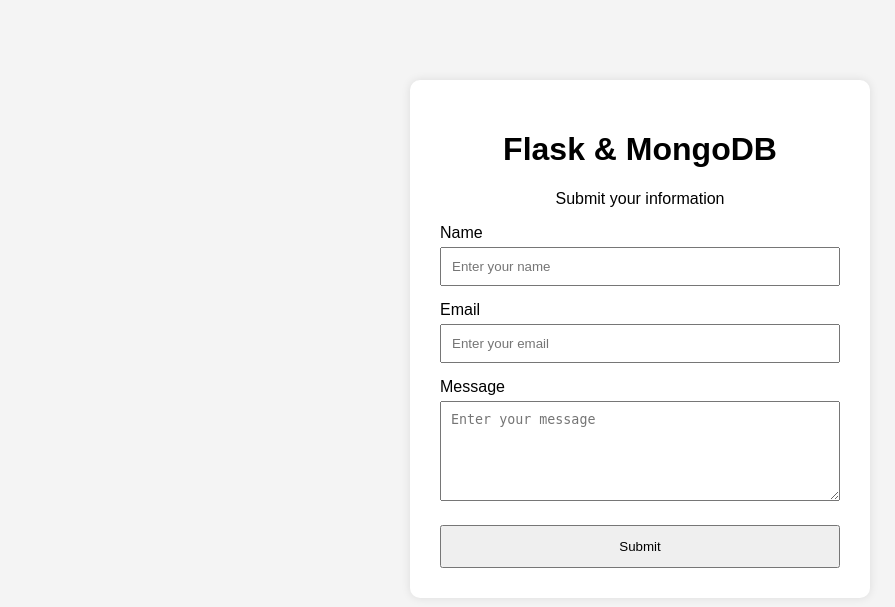
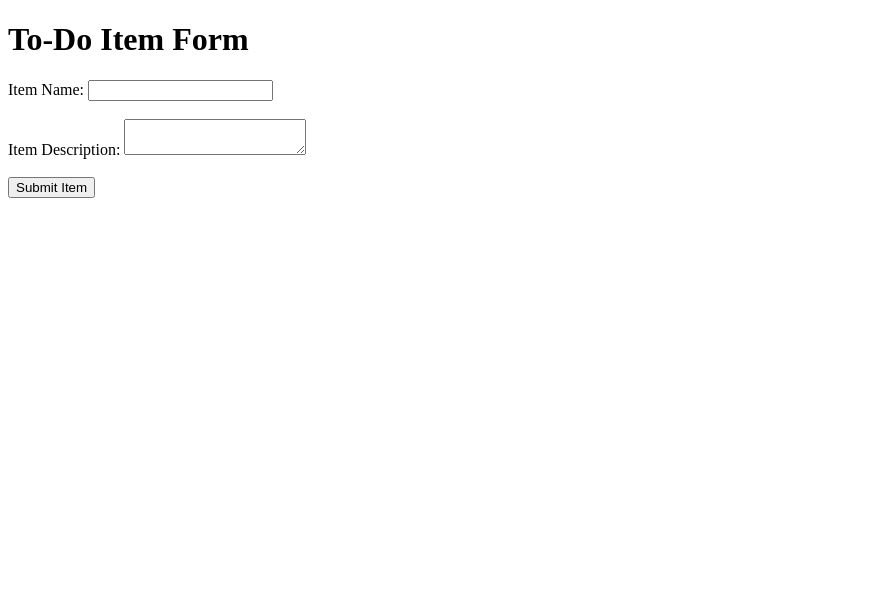
Before and after one commit to annujkhare/Git-and-github-anujkhare, a Flask app: page / in a window 1280 px wide. Shown: the top 607 px of the page, without its empty margins (0-895 px from the left). Run offline with Flask 3, Linux system fonts and the light colour scheme.

Commit message:
Add To-Do form with item name and description

```diff
--- a/templates/index.html
+++ b/templates/index.html
@@ -3,37 +3,23 @@
   <head>
     <meta charset="UTF-8" />
     <meta name="viewport" content="width=device-width, initial-scale=1.0" />
+    <title>To-Do Page</title>
+  </head>
+  <body>
+    <h1>To-Do Item Form</h1>
 
-    <title>Flask MongoDB Form</title>
+    <form action="/submittodoitem" method="POST">
+      <label for="itemName">Item Name:</label>
+      <input type="text" id="itemName" name="itemName" required />
 
-    <link
-      rel="stylesheet"
-      href="{{ url_for('static', filename='style.css') }}"
-    />
-  </head>
+      <br /><br />
 
-  <body>
-    <div class="container">
-      <h1>Flask & MongoDB</h1>
+      <label for="itemDescription">Item Description:</label>
+      <textarea id="itemDescription" name="itemDescription" required></textarea>
 
-      <p>Submit your information</p>
+      <br /><br />
 
-      {% if error %}
-      <div class="error">{{ error }}</div>
-      {% endif %}
-
-      <form action="/submit" method="POST">
-        <label>Name</label>
-        <input type="text" name="name" placeholder="Enter your name" />
-
-        <label>Email</label>
-        <input type="email" name="email" placeholder="Enter your email" />
-
-        <label>Message</label>
-        <textarea name="message" placeholder="Enter your message"></textarea>
-
-        <button type="submit">Submit</button>
-      </form>
-    </div>
+      <button type="submit">Submit Item</button>
+    </form>
   </body>
 </html>
```
